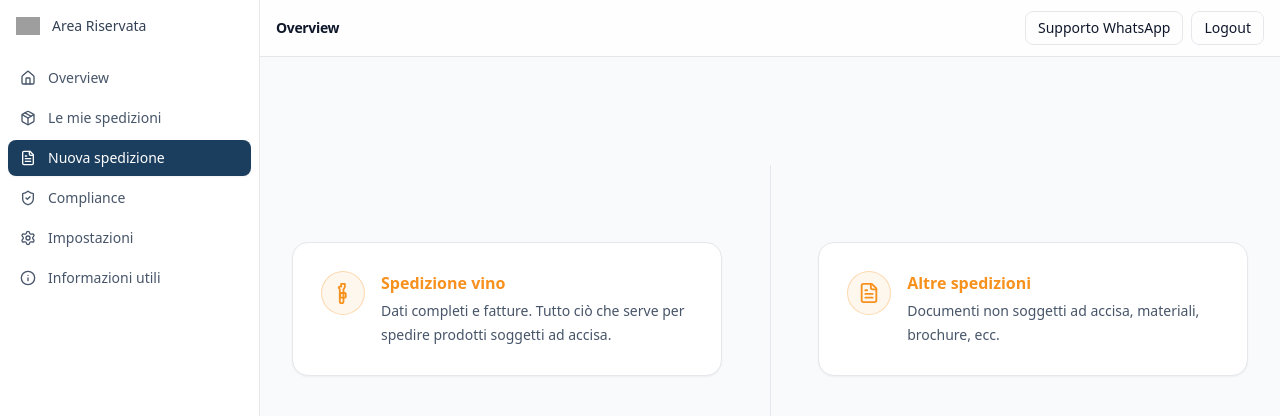
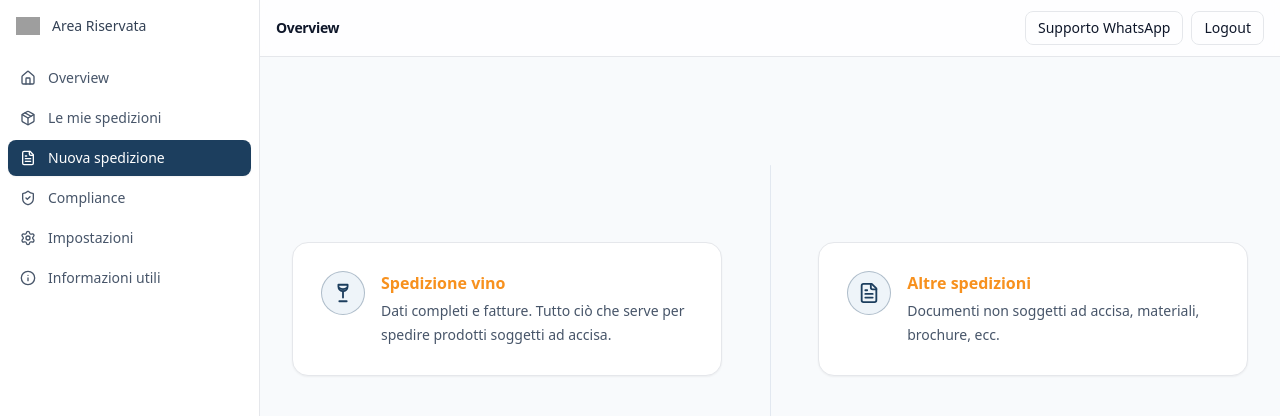
Before and after one commit to SPST-WINE/spst-dashboard, a Next.js app: page /dashboard/nuova in a window 1280 px wide. Shown: the top 416 px of the page. Built offline with nearby package versions, Linux system fonts and the light colour scheme; grey boxes are pictures that could not be loaded.

Commit message:
Update page.tsx

```diff
--- a/app/dashboard/nuova/page.tsx
+++ b/app/dashboard/nuova/page.tsx
@@ -3,8 +3,8 @@
 import Link from 'next/link';
 import { FileText } from 'lucide-react';
 
-// Icona bottiglia (SVG inline, stile Lucide)
-function WineBottleIcon(props: React.SVGProps<SVGSVGElement>) {
+// Icona bicchiere di vino (SVG inline, stile lucide-like)
+function WineGlassIcon(props: React.SVGProps<SVGSVGElement>) {
   return (
     <svg
       viewBox="0 0 24 24"
@@ -16,18 +16,23 @@ function WineBottleIcon(props: React.SVGProps<SVGSVGElement>) {
       aria-hidden="true"
       {...props}
     >
-      {/* collo */}
-      <path d="M10 2h4v3a2 2 0 0 1-.3 1.1l-1.2 2.1v13a2 2 0 0 1-2 2h0a2 2 0 0 1-2-2V8.2l-1.2-2.1A2 2 0 0 1 10 5V2z" />
-      {/* etichetta */}
-      <rect x="9" y="12" width="6" height="5" rx="1" />
+      {/* coppa */}
+      <path d="M7 3h10v2a5 5 0 0 1-5 5h0a5 5 0 0 1-5-5V3z" />
+      {/* stelo */}
+      <path d="M12 10v7" />
+      {/* base */}
+      <path d="M8 21h8" />
+      {/* livello vino (leggera curva interna) */}
+      <path d="M8 6.5c1.2.8 2.8 1.3 4 1.3s2.8-.5 4-1.3" />
     </svg>
   );
 }
 
+const SPST_BLUE = '#1c3e5e';
+
 export default function NuovaSpedizioneSelettore() {
   return (
     <div className="mx-auto max-w-5xl">
-      {/* wrapper centrale */}
       <div className="mt-2 flex min-h-[55vh] items-center justify-center">
         <div className="flex w-full flex-col items-center md:flex-row md:justify-center md:gap-12">
           {/* CARD: VINO */}
@@ -37,8 +42,15 @@ export default function NuovaSpedizioneSelettore() {
             className="group w-full max-w-md rounded-2xl border bg-white p-7 shadow-sm transition-all hover:-translate-y-0.5 hover:shadow-md focus:outline-none focus:ring-2 focus:ring-[#1c3e5e]/30"
           >
             <div className="flex items-start gap-4">
-              <div className="flex h-11 w-11 shrink-0 items-center justify-center rounded-full border border-[#f7911e]/30 bg-[#fef7ee] text-[#f7911e]">
-                <WineBottleIcon width={22} height={22} />
+              <div
+                className="flex h-11 w-11 shrink-0 items-center justify-center rounded-full border"
+                style={{
+                  color: SPST_BLUE,
+                  backgroundColor: '#eef4f9',
+                  borderColor: `${SPST_BLUE}4D`, // ~30% alpha
+                }}
+              >
+                <WineGlassIcon width={22} height={22} />
               </div>
               <div>
                 <h3 className="text-base font-semibold text-slate-900">
@@ -51,7 +63,7 @@ export default function NuovaSpedizioneSelettore() {
             </div>
           </Link>
 
-          {/* divisore: orizzontale su mobile, verticale su desktop */}
+          {/* divisore */}
           <div className="my-6 h-px w-full bg-slate-200 md:my-0 md:h-72 md:w-px md:rounded-full" />
 
           {/* CARD: ALTRE SPEDIZIONI */}
@@ -61,7 +73,14 @@ export default function NuovaSpedizioneSelettore() {
             className="group w-full max-w-md rounded-2xl border bg-white p-7 shadow-sm transition-all hover:-translate-y-0.5 hover:shadow-md focus:outline-none focus:ring-2 focus:ring-[#1c3e5e]/30"
           >
             <div className="flex items-start gap-4">
-              <div className="flex h-11 w-11 shrink-0 items-center justify-center rounded-full border border-[#f7911e]/30 bg-[#fef7ee] text-[#f7911e]">
+              <div
+                className="flex h-11 w-11 shrink-0 items-center justify-center rounded-full border"
+                style={{
+                  color: SPST_BLUE,
+                  backgroundColor: '#eef4f9',
+                  borderColor: `${SPST_BLUE}4D`,
+                }}
+              >
                 <FileText size={22} />
               </div>
               <div>
```
